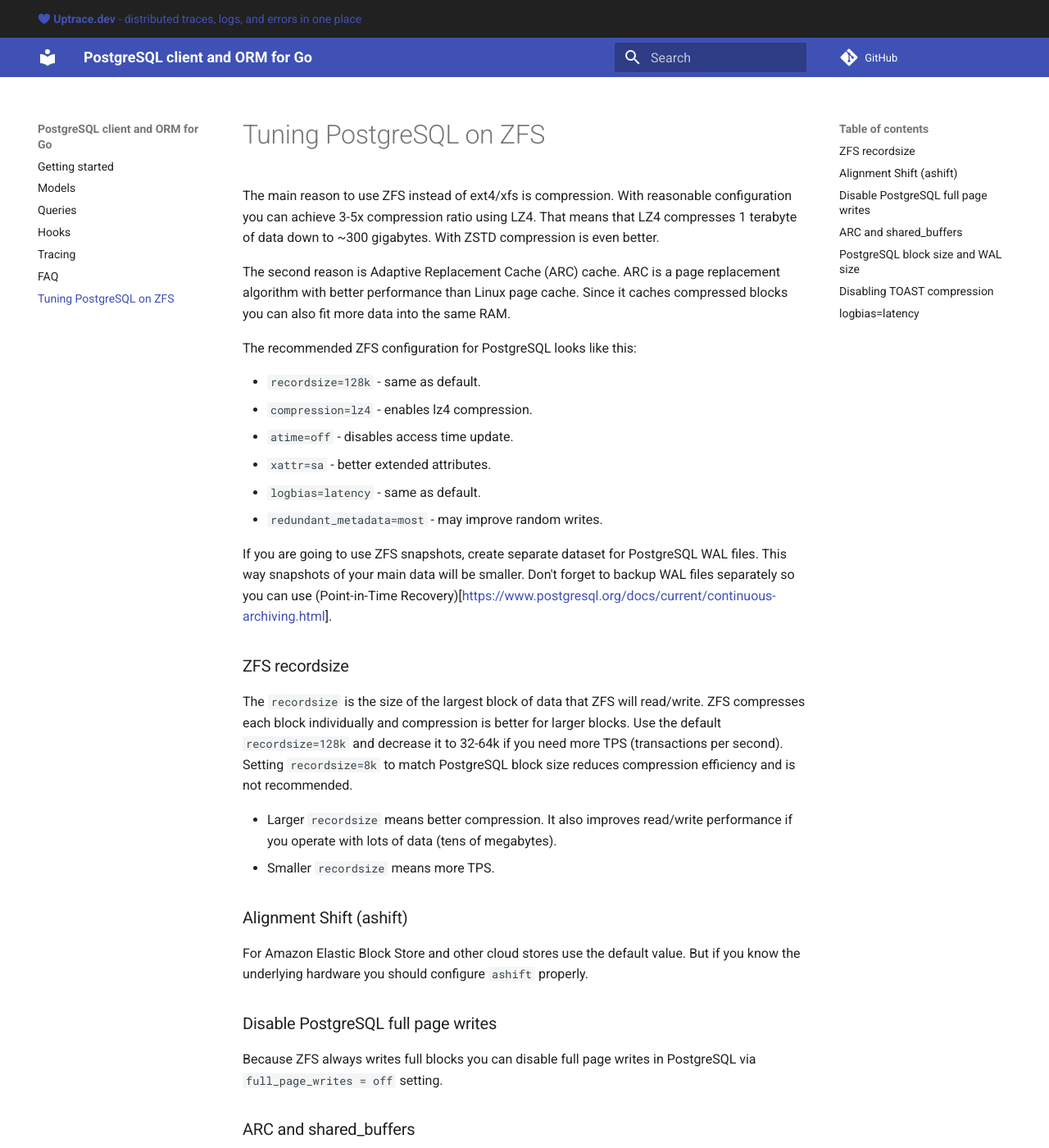
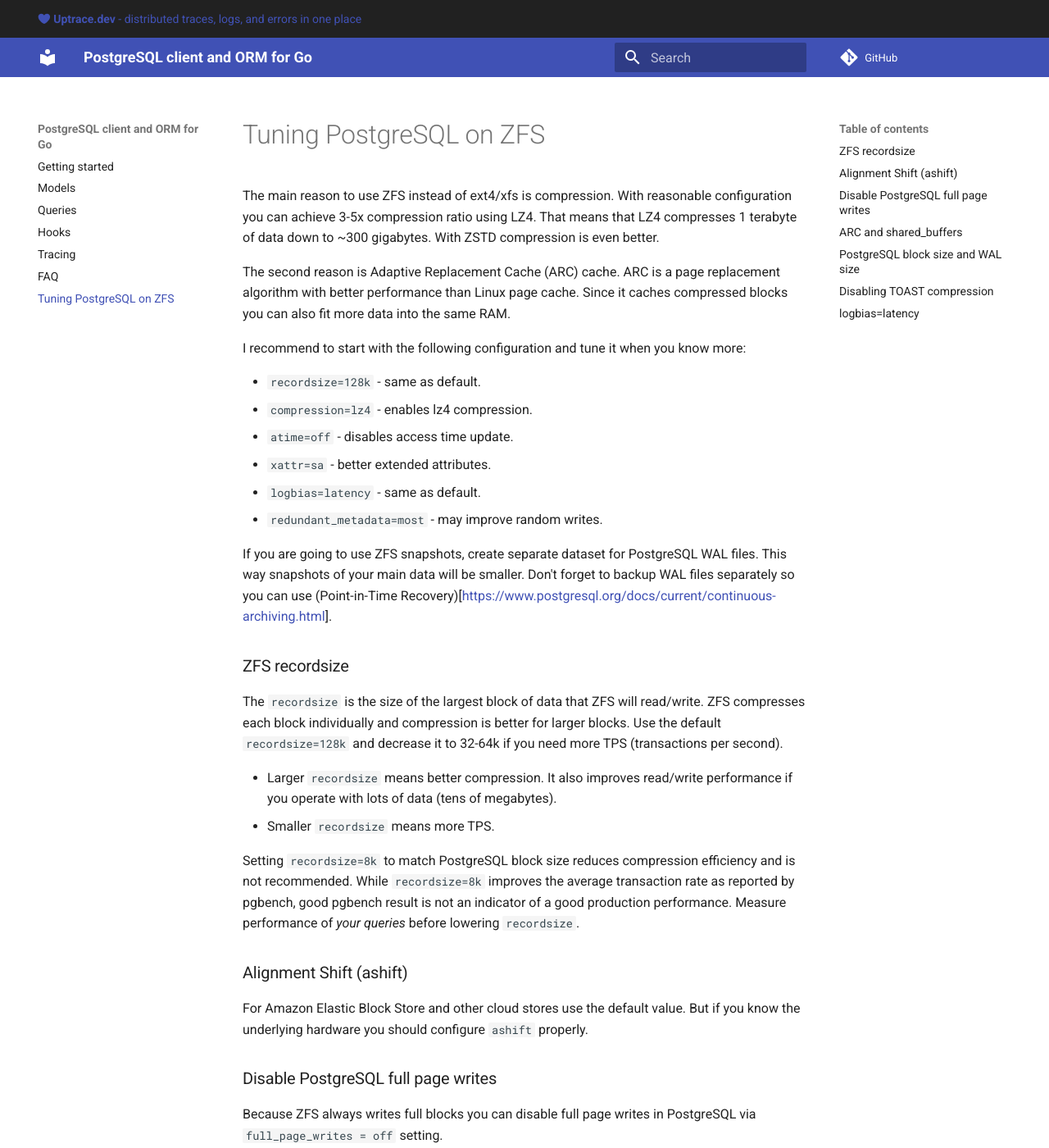
Before and after one commit to go-pg/docs, an MkDocs documentation site: the page built from docs/zfs.md, in a window 1280 px wide and 1400 px high. Shown: the whole window at 82% size. Built offline with MkDocs 1.6.1 and Material for MkDocs 9.7.7, drawn with Linux system fonts in a browser that asks for light colours; comment, search, counter and statistics services are not loaded; some of the changed text lies outside the part shown.

Commit message:
Tweak zfs article

```diff
--- a/docs/zfs.md
+++ b/docs/zfs.md
@@ -12,7 +12,7 @@ The second reason is Adaptive Replacement Cache (ARC) cache. ARC is a page repla
 with better performance than Linux page cache. Since it caches compressed blocks you can also fit
 more data into the same RAM.
 
-The recommended ZFS configuration for PostgreSQL looks like this:
+I recommend to start with the following configuration and tune it when you know more:
 
 - `recordsize=128k` - same as default.
 - `compression=lz4` - enables lz4 compression.
@@ -29,13 +29,16 @@ use (Point-in-Time Recovery)[https://www.postgresql.org/docs/current/continuous-
 
 The `recordsize` is the size of the largest block of data that ZFS will read/write. ZFS compresses
 each block individually and compression is better for larger blocks. Use the default
-`recordsize=128k` and decrease it to 32-64k if you need more TPS (transactions per second). Setting
-`recordsize=8k` to match PostgreSQL block size reduces compression efficiency and is not
-recommended.
+`recordsize=128k` and decrease it to 32-64k if you need more TPS (transactions per second).
 
 - Larger `recordsize` means better compression. It also improves read/write performance if you
   operate with lots of data (tens of megabytes).
 - Smaller `recordsize` means more TPS.
+
+Setting `recordsize=8k` to match PostgreSQL block size reduces compression efficiency and is not
+recommended. While `recordsize=8k` improves the average transaction rate as reported by pgbench,
+good pgbench result is not an indicator of a good production performance. Measure performance of
+_your queries_ before lowering `recordsize`.
 
 ### Alignment Shift (ashift)
 
@@ -74,7 +77,7 @@ You may want to disable PostgreSQL
 storage to `EXTERNAL`. But it does not make much difference:
 
 - LZ4 is fast.
-- Both LZ4 and ZSTD has special logic which skips incompressible (already compressed) parts of data.
+- Both LZ4 and ZSTD have special logic to skip incompressible (already compressed) parts of data.
 
 ### logbias=latency
 
```
